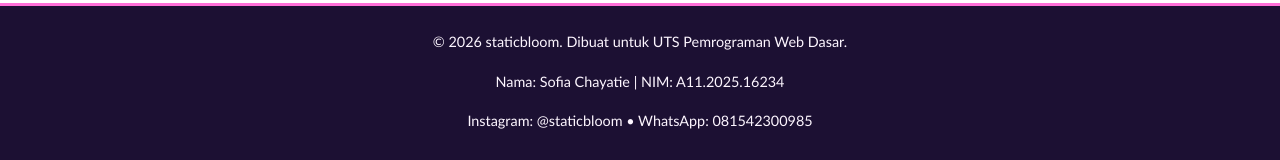
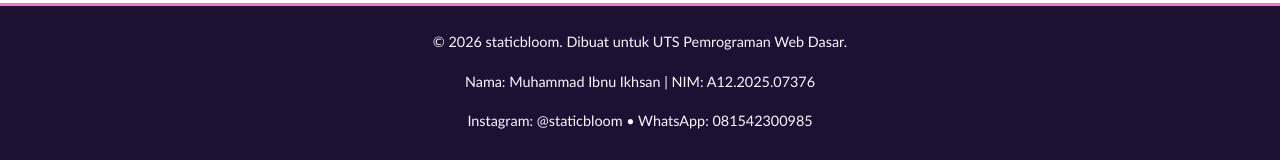
Before and after one commit to ibnuikhsan/A12.2025.07376_m.ibnu.ikhsan_uts, a plain HTML site: page index.html in a window 1280 px wide. Shown: the part 3696-3856 px from the top of the page. Drawn offline with nearby package versions, Linux system fonts and the light colour scheme; files whose address does not match are found by name.

Commit message:
Update index.html

```diff
--- a/index.html
+++ b/index.html
@@ -144,7 +144,7 @@
   <!-- ================= FOOTER ================= -->
   <footer class="footer">
     <p>© 2026 staticbloom. Dibuat untuk UTS Pemrograman Web Dasar.</p>
-    <p>Nama: Sofia Chayatie | NIM: A11.2025.16234</p>
+    <p>Nama: Muhammad Ibnu Ikhsan | NIM: A12.2025.07376</p>
     <p>Instagram: @staticbloom • WhatsApp: 081542300985</p>
   </footer>
 
```
